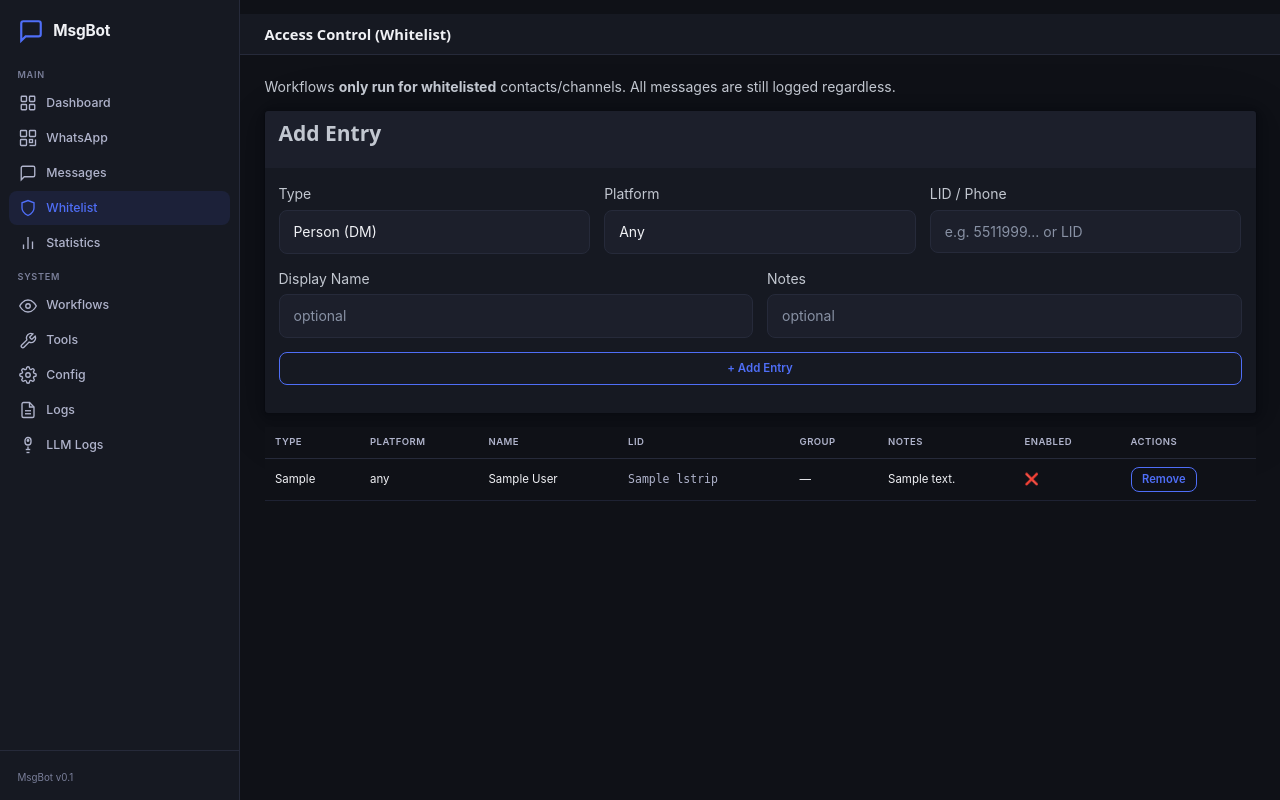
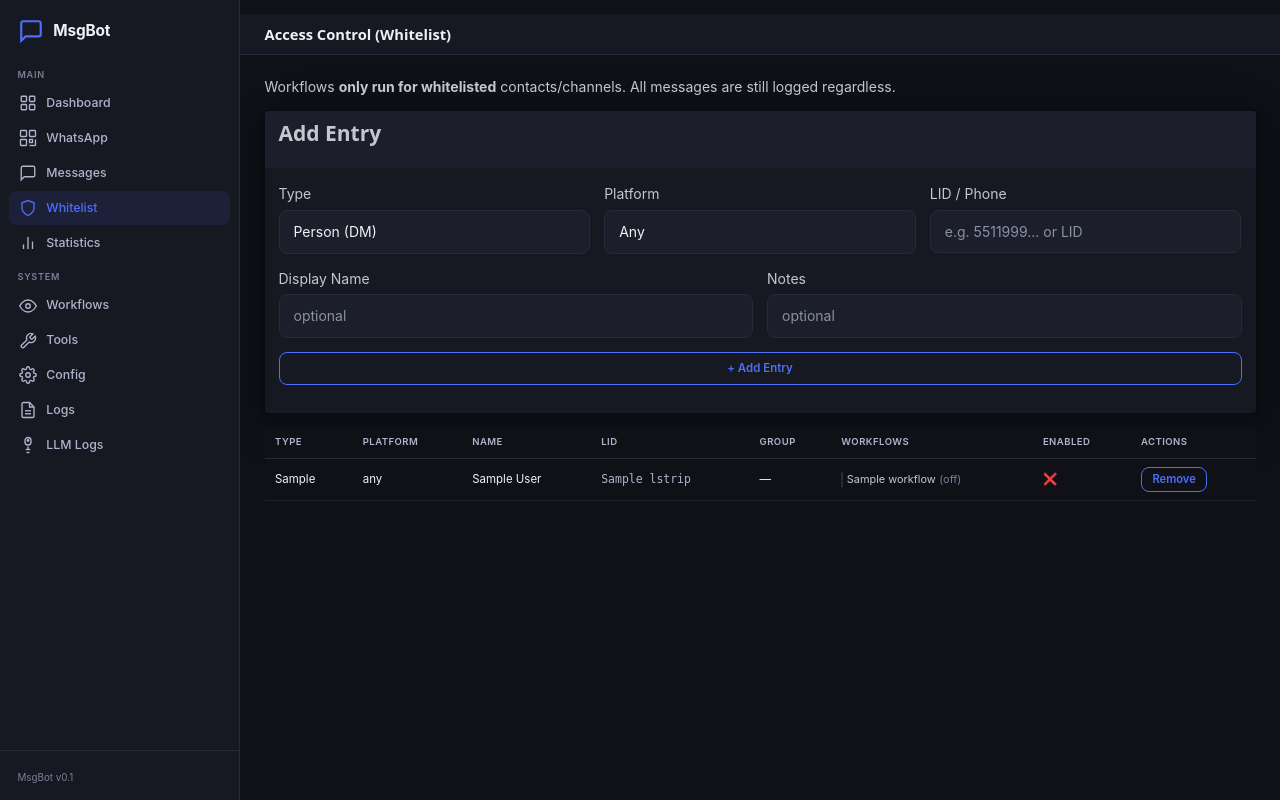
Before and after one commit to 99ecarvalho/msgbot, a FastAPI app: template bot/templates/whitelist.html in a window 1280 px wide. Run offline with FastAPI, Linux system fonts and the light colour scheme; the template is opened without the code that fills it: most values are stand-ins (such as "Sample title", 1, 10 or a date in 2020); parts of the project's set-up code (start-up, migrations or seed data) failed here and were passed over.

Commit message:
feat: enhance workflow management with new whitelist integration, improved UI for workflow assignment, and refined audio message handling

```diff
--- a/bot/static/style.css
+++ b/bot/static/style.css
@@ -310,6 +310,10 @@
 .overflow-auto { overflow-x: auto; }
 
 table { font-size: 0.82rem; border-collapse: collapse; width: 100%; }
+
+#steps-table { table-layout: fixed; }
+#steps-table td, #steps-table th { overflow: hidden; text-overflow: ellipsis; }
+#steps-table input, #steps-table select { width: 100%; box-sizing: border-box; }
 
 table th {
     font-weight: 600;
--- a/bot/templates/_whitelist_rows.html
+++ b/bot/templates/_whitelist_rows.html
@@ -27,7 +27,25 @@
             —
         {% endif %}
     </td>
-    <td style="font-size:.82rem;">{{ e.notes }}</td>
+    <td>
+        <form hx-post="/whitelist/{{ e.id }}/workflows" hx-target="#whitelist-body" hx-swap="innerHTML"
+              style="margin:0; display:flex; flex-wrap:wrap; gap:0.2rem 0.6rem; align-items:center;">
+            {% for wf in workflows %}
+            <label style="display:flex; align-items:center; gap:0.25rem; margin:0; cursor:pointer; font-size:0.78rem; white-space:nowrap;">
+                <input type="checkbox" name="workflow_ids" value="{{ wf.id }}"
+                       {% if wf.id in e.workflow_ids %}checked{% endif %}
+                       style="width:auto; margin:0;"
+                       hx-post="/whitelist/{{ e.id }}/workflows"
+                       hx-target="#whitelist-body" hx-swap="innerHTML"
+                       hx-include="closest form">
+                {{ wf.name }}{% if not wf.enabled %} <span style="color:var(--text-muted);">(off)</span>{% endif %}
+            </label>
+            {% endfor %}
+            {% if not workflows %}
+            <span style="color:var(--text-muted); font-size:0.78rem;">No workflows</span>
+            {% endif %}
+        </form>
+    </td>
     <td>
         <span style="cursor:pointer"
             hx-post="/whitelist/{{ e.id }}/toggle"
@@ -46,5 +64,5 @@
 </tr>
 {% endfor %}
 {% if not whitelist %}
-<tr><td colspan="8" class="secondary">No whitelist entries. All incoming messages will be logged but not responded to.</td></tr>
+<tr><td colspan="9" class="secondary">No whitelist entries. All incoming messages will be logged but not responded to.</td></tr>
 {% endif %}
--- a/bot/templates/whitelist.html
+++ b/bot/templates/whitelist.html
@@ -66,7 +66,7 @@
             <th>Name</th>
             <th>LID</th>
             <th>Group</th>
-            <th>Notes</th>
+            <th>Workflows</th>
             <th>Enabled</th>
             <th>Actions</th>
         </tr>
--- a/bot/web/routes.py
+++ b/bot/web/routes.py
@@ -315,15 +315,19 @@
     entries = await db.get_whitelist()
     chats = await db.get_all_chats()
     groups = [c for c in chats if c.get("is_group")]
-    # Enrich entries with group display names
+    all_workflows = await db.get_all_workflows()
+    # Enrich entries with group display names and workflow links
     group_names = {c["chat_id"]: c.get("group_name") or c.get("display_name") or c["chat_id"] for c in groups}
     for e in entries:
         gid = e.get("group_id", "")
         e["group_display_name"] = group_names.get(gid, gid) if gid else ""
+        linked = await db.get_workflows_for_whitelist_entry(e["id"])
+        e["workflow_ids"] = [w["id"] for w in linked]
     return templates.TemplateResponse("whitelist.html", {
         "request": request,
         "whitelist": entries,
         "groups": groups,
+        "workflows": all_workflows,
     })
 
 
@@ -331,13 +335,17 @@
     """Helper: return enriched whitelist fragment."""
     entries = await db.get_whitelist()
     chats = await db.get_all_chats()
+    all_workflows = await db.get_all_workflows()
     group_names = {c["chat_id"]: c.get("group_name") or c.get("display_name") or c["chat_id"] for c in chats if c.get("is_group")}
     for e in entries:
         gid = e.get("group_id", "")
         e["group_display_name"] = group_names.get(gid, gid) if gid else ""
+        linked = await db.get_workflows_for_whitelist_entry(e["id"])
+        e["workflow_ids"] = [w["id"] for w in linked]
     return templates.TemplateResponse("_whitelist_rows.html", {
         "request": request,
         "whitelist": entries,
+        "workflows": all_workflows,
     })
 
 
@@ -430,6 +438,25 @@
     current = next((e for e in entries if e["id"] == entry_id), None)
     if current:
         await db.toggle_whitelist_entry(entry_id, not current["enabled"])
+    return await _enriched_whitelist(request)
+
+
+@router.post("/whitelist/{entry_id}/workflows")
+async def update_whitelist_workflows(request: Request, entry_id: int):
+    """Update workflow assignments for a whitelist entry."""
+    form = await request.form()
+    selected_ids = [int(v) for v in form.getlist("workflow_ids")]
+    # Get current links
+    current = await db.get_workflows_for_whitelist_entry(entry_id)
+    current_ids = {w["id"] for w in current}
+    # Add new links
+    for wf_id in selected_ids:
+        if wf_id not in current_ids:
+            await db.link_whitelist_workflow(entry_id, wf_id)
+    # Remove unlinked
+    for wf_id in current_ids:
+        if wf_id not in selected_ids:
+            await db.unlink_whitelist_workflow(entry_id, wf_id)
     return await _enriched_whitelist(request)
 
 
@@ -704,6 +731,39 @@
     return RedirectResponse("/workflows", status_code=303)
 
 
+@router.post("/workflows/{workflow_id}/toggle-enabled")
+async def toggle_workflow_enabled(request: Request, workflow_id: int):
+    """Toggle workflow enabled state from list page."""
+    wf = await db.get_workflow(workflow_id)
+    if wf:
+        new_val = 0 if wf.get("enabled") else 1
+        await db.update_workflow(workflow_id, enabled=new_val)
+        wf["enabled"] = new_val
+    steps = await db.get_workflow_steps(workflow_id)
+    linked = await db.get_whitelist_entries_for_workflow(workflow_id)
+    wf["step_count"] = len(steps)
+    wf["linked_contacts"] = len(linked)
+    checked = "checked" if wf["enabled"] else ""
+    label = "active" if wf["enabled"] else "off"
+    return HTMLResponse(f"""<tr>
+        <td><a href="/workflows/{wf['id']}"><strong>{wf['name']}</strong></a></td>
+        <td style="font-size:0.82rem; color:var(--text-secondary);">{(wf['description'] or '')[:80]}</td>
+        <td>{wf['step_count']}</td>
+        <td>{wf['linked_contacts']}</td>
+        <td>
+            <label style="display:flex; align-items:center; gap:0.3rem; margin:0; cursor:pointer; font-size:0.8rem;">
+                <input type="checkbox" {checked}
+                       hx-post="/workflows/{wf['id']}/toggle-enabled"
+                       hx-target="closest tr" hx-swap="outerHTML"
+                       style="width:auto; margin:0;">
+                {label}
+            </label>
+        </td>
+        <td><a href="/workflows/{wf['id']}" class="outline" style="padding:2px 8px; font-size:0.75rem;">Edit</a></td>
+    </tr>""")
+    return RedirectResponse("/workflows", status_code=303)
+
+
 @router.get("/workflows/{workflow_id}", response_class=HTMLResponse)
 async def workflow_detail(request: Request, workflow_id: int):
     wf = await db.get_workflow_with_steps(workflow_id)
@@ -776,50 +836,15 @@
         condition=condition, enabled=enabled,
     )
     if request.headers.get("HX-Request"):
-        wf = await db.get_workflow_with_steps(workflow_id)
-        step = next((s for s in wf["steps"] if s["id"] == step_id), None)
-        if step:
-            return HTMLResponse(f"""<tr>
-                <td>{step['step_order']}</td>
-                <td><code>{step['step_type']}</code></td>
-                <td>
-                    <form method="post" action="/workflows/{workflow_id}/steps/{step_id}"
-                          hx-post="/workflows/{workflow_id}/steps/{step_id}"
-                          hx-target="closest tr" hx-swap="outerHTML"
-                          style="display:flex; gap:0.4rem; align-items:center; margin:0;">
-                        <input type="text" name="label" value="{step['label']}" placeholder="Label"
-                               style="margin:0; padding:0.2rem 0.4rem; font-size:0.8rem; min-width:100px;">
-                </td>
-                <td>
-                        <input type="text" name="condition" value="{step['condition']}" placeholder="(none)"
-                               style="margin:0; padding:0.2rem 0.4rem; font-size:0.8rem; width:120px;">
-                </td>
-                <td>
-                        <input type="text" name="config_json" value='{step['config_json']}' placeholder='{{}}'
-                               style="margin:0; padding:0.2rem 0.4rem; font-size:0.75rem; font-family:monospace; min-width:200px;">
-                </td>
-                <td>
-                        <input type="hidden" name="enabled" value="0">
-                        <input type="checkbox" name="enabled" value="1" {'checked' if step['enabled'] else ''}
-                               style="width:auto; margin:0;">
-                </td>
-                <td style="white-space:nowrap;">
-                        <button type="submit" style="padding:2px 6px; font-size:0.7rem; margin:0;">Save</button>
-                    </form>
-                    <form method="post" action="/workflows/{workflow_id}/steps/{step_id}"
-                          style="display:inline; margin:0;"
-                          hx-delete="/workflows/{workflow_id}/steps/{step_id}"
-                          hx-confirm="Remove this step?">
-                        <button type="submit" class="outline secondary" style="padding:2px 6px; font-size:0.7rem; margin:0;">✕</button>
-                    </form>
-                </td>
-            </tr>""")
+        return HTMLResponse("", headers={"HX-Redirect": f"/workflows/{workflow_id}"})
     return RedirectResponse(f"/workflows/{workflow_id}", status_code=303)
 
 
 @router.delete("/workflows/{workflow_id}/steps/{step_id}")
 async def delete_workflow_step(request: Request, workflow_id: int, step_id: int):
     await db.delete_workflow_step(step_id)
+    if request.headers.get("HX-Request"):
+        return HTMLResponse("", headers={"HX-Redirect": f"/workflows/{workflow_id}"})
     return RedirectResponse(f"/workflows/{workflow_id}", status_code=303)
 
 
```
Also changed, not shown: bot/db.py (+43 -15 lines), bot/engine.py (+6 -10 lines), bot/handlers/whatsapp.py (+10 -8 lines), bot/templates/workflow_detail.html (+37 -30 lines), bot/templates/workflows.html (+7 -5 lines).
